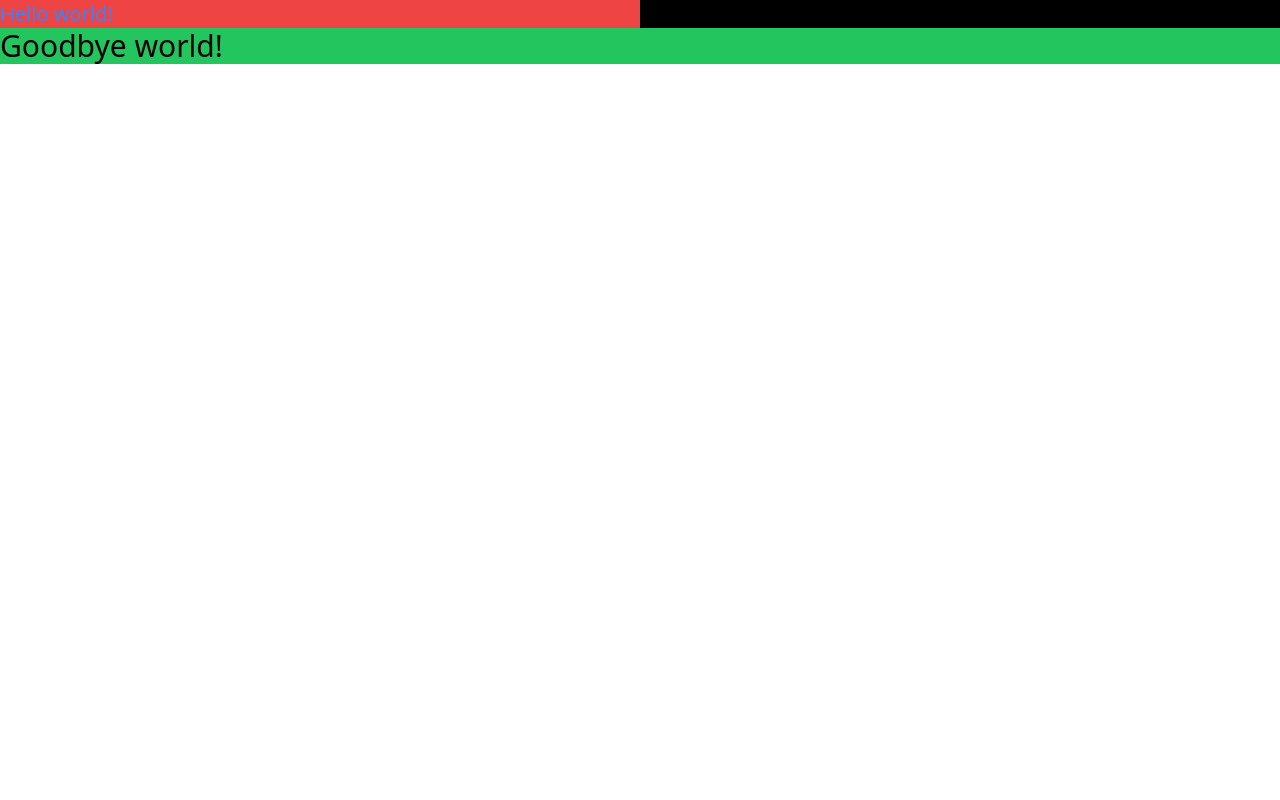
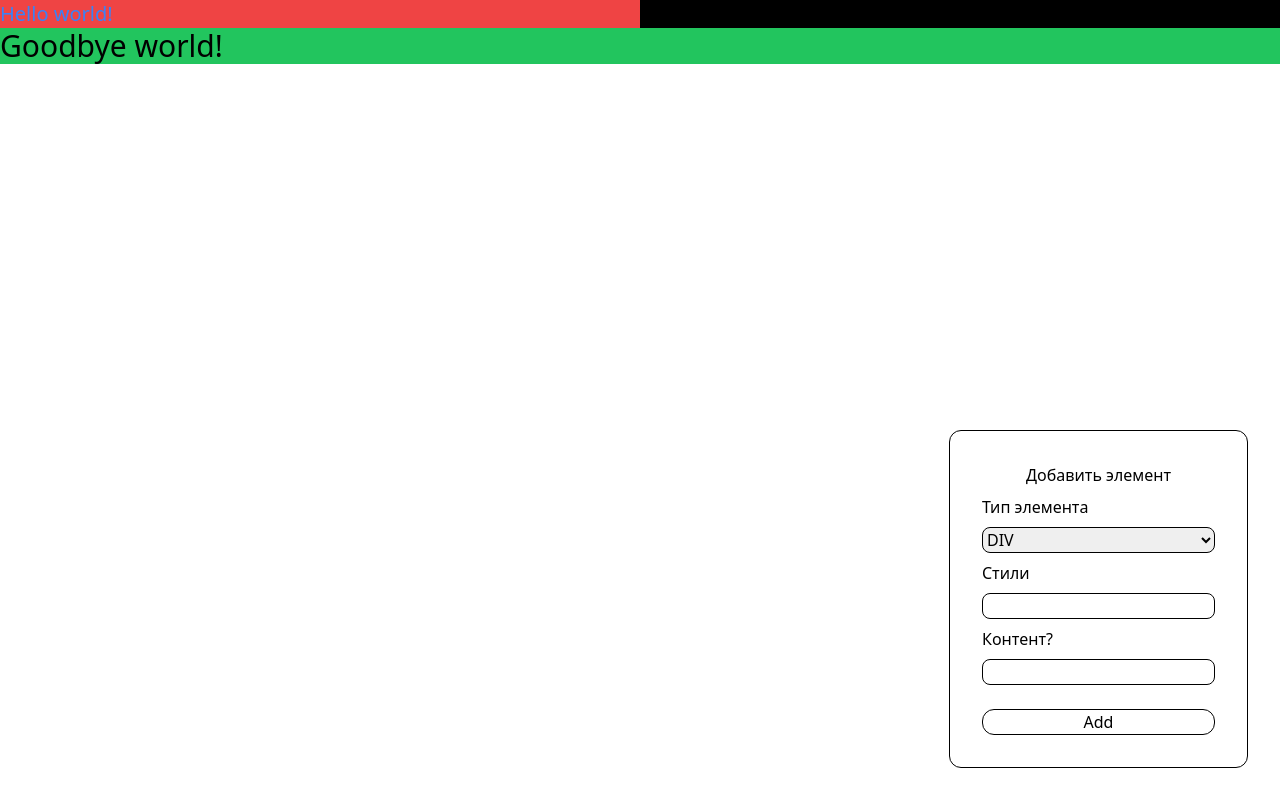
Before and after one commit to aiprivet/css-editor, a React (Vite) app: page / in a window 1280 px wide. Built offline with nearby package versions, Linux system fonts and the light colour scheme.

Commit message:
create form to add blocks

```diff
--- a/package.json
+++ b/package.json
@@ -12,7 +12,8 @@
   },
   "dependencies": {
     "react": "^18.2.0",
-    "react-dom": "^18.2.0"
+    "react-dom": "^18.2.0",
+    "uuid": "^9.0.1"
   },
   "devDependencies": {
     "@types/react": "^18.2.64",
--- a/src/App.jsx
+++ b/src/App.jsx
@@ -1,5 +1,8 @@
+import { useState } from "react";
+import { v4 as uuidv4 } from "uuid";
+
 export default function App() {
-  const page = [
+  const tree = [
     {
       type: "div",
       styles: ["bg-black"],
@@ -30,8 +33,38 @@ export default function App() {
     },
   ];
 
+  const [type, setType] = useState("div");
+  const [styles, setStyle] = useState("");
+  const [content, setContent] = useState("");
+  const [page, setPage] = useState(tree);
+
+  function handleAdd(type, styles, content = "") {
+    let block = createBlock(type, styles.split(" "), content);
+    let newTree = [...page, block];
+    setPage(newTree);
+  }
+
+  function createBlock(type, styles, content) {
+    if (type === "div") {
+      return {
+        type,
+        styles,
+        id: uuidv4(),
+        childrens: [],
+      };
+    }
+    if (type === "h1") {
+      return {
+        type,
+        styles,
+        id: uuidv4(),
+        content,
+      };
+    }
+  }
+
   function parseTree(tree) {
-    return tree.map((node, index) => {
+    return tree.map(function (node, index) {
       if (node.type === "div") {
         if (node.childrens) {
           return (
@@ -54,5 +87,52 @@ export default function App() {
     });
   }
 
-  return <>{parseTree(page)}</>;
+  return (
+    <div>
+      <div className="">{parseTree(page)}</div>
+
+      <div className="fixed right-8 bottom-8">
+        <div className="border border-black rounded-xl p-8 z-50 bg-white">
+          <form
+            onSubmit={(e) => {
+              e.preventDefault();
+              handleAdd(type, styles, content);
+            }}
+            className="flex flex-col gap-2"
+          >
+            <h1 className="text-center">Добавить элемент</h1>
+            <label>Тип элемента</label>
+            <select
+              value={type}
+              onChange={(e) => setType(e.target.value)}
+              className="border border-black rounded-lg "
+            >
+              <option value={"div"}>DIV</option>
+              <option value={"h1"}>H1</option>
+            </select>
+            <label>Стили</label>
+            <input
+              onChange={(e) => setStyle(e.target.value)}
+              value={styles}
+              type="text"
+              className="border border-black rounded-lg"
+            />
+            <label>Контент?</label>
+            <input
+              onChange={(e) => setContent(e.target.value)}
+              value={content}
+              type="text"
+              className="border border-black rounded-lg"
+            />
+            <button
+              type="submit"
+              className="border border-black  rounded-xl mt-4 "
+            >
+              Add
+            </button>
+          </form>
+        </div>
+      </div>
+    </div>
+  );
 }
--- a/src/style/style.css
+++ b/src/style/style.css
@@ -544,12 +544,141 @@ video {
   --tw-backdrop-sepia:  ;
 }
 
+.fixed {
+  position: fixed;
+}
+
+.absolute {
+  position: absolute;
+}
+
+.left-0 {
+  left: 0px;
+}
+
+.right-0 {
+  right: 0px;
+}
+
+.bottom-0 {
+  bottom: 0px;
+}
+
+.right-4 {
+  right: 1rem;
+}
+
+.right-8 {
+  right: 2rem;
+}
+
+.bottom-8 {
+  bottom: 2rem;
+}
+
+.z-50 {
+  z-index: 50;
+}
+
+.mt-16 {
+  margin-top: 4rem;
+}
+
+.mt-2 {
+  margin-top: 0.5rem;
+}
+
+.mt-4 {
+  margin-top: 1rem;
+}
+
+.block {
+  display: block;
+}
+
+.flex {
+  display: flex;
+}
+
 .h-screen {
   height: 100vh;
 }
 
+.h-96 {
+  height: 24rem;
+}
+
+.h-2 {
+  height: 0.5rem;
+}
+
+.h-28 {
+  height: 7rem;
+}
+
 .w-1\/2 {
   width: 50%;
+}
+
+.w-72 {
+  width: 18rem;
+}
+
+.w-52 {
+  width: 13rem;
+}
+
+.w-28 {
+  width: 7rem;
+}
+
+.flex-col {
+  flex-direction: column;
+}
+
+.items-center {
+  align-items: center;
+}
+
+.justify-center {
+  justify-content: center;
+}
+
+.gap-10 {
+  gap: 2.5rem;
+}
+
+.gap-4 {
+  gap: 1rem;
+}
+
+.gap-2 {
+  gap: 0.5rem;
+}
+
+.rounded-xl {
+  border-radius: 0.75rem;
+}
+
+.rounded-lg {
+  border-radius: 0.5rem;
+}
+
+.rounded-sm {
+  border-radius: 0.125rem;
+}
+
+.border {
+  border-width: 1px;
+}
+
+.border-b {
+  border-bottom-width: 1px;
+}
+
+.border-black {
+  --tw-border-opacity: 1;
+  border-color: rgb(0 0 0 / var(--tw-border-opacity));
 }
 
 .bg-blue-600 {
@@ -570,6 +699,36 @@ video {
 .bg-green-500 {
   --tw-bg-opacity: 1;
   background-color: rgb(34 197 94 / var(--tw-bg-opacity));
+}
+
+.bg-white {
+  --tw-bg-opacity: 1;
+  background-color: rgb(255 255 255 / var(--tw-bg-opacity));
+}
+
+.bg-slate-100 {
+  --tw-bg-opacity: 1;
+  background-color: rgb(241 245 249 / var(--tw-bg-opacity));
+}
+
+.p-1 {
+  padding: 0.25rem;
+}
+
+.p-12 {
+  padding: 3rem;
+}
+
+.p-10 {
+  padding: 2.5rem;
+}
+
+.p-9 {
+  padding: 2.25rem;
+}
+
+.p-8 {
+  padding: 2rem;
 }
 
 .text-center {
```
Also changed, not shown: 1 other file (tests, documents, lock files or other folders).
